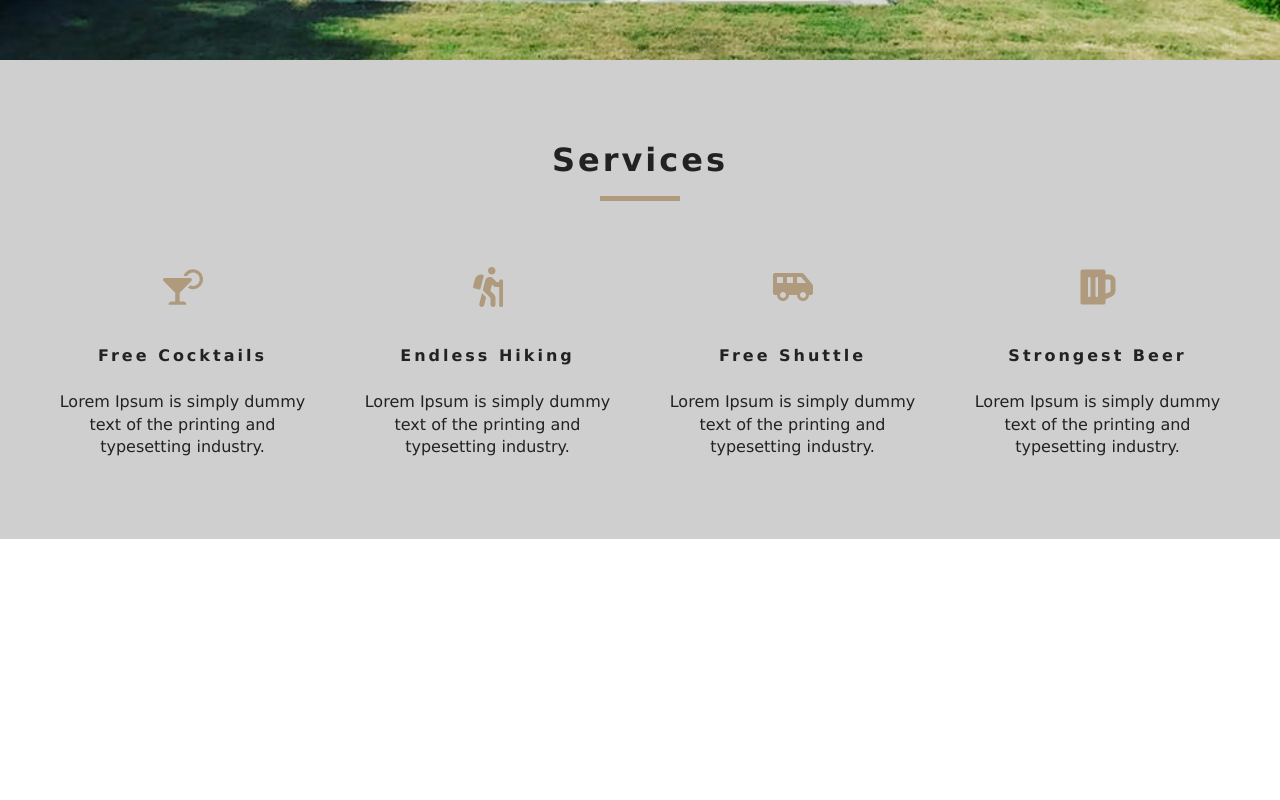
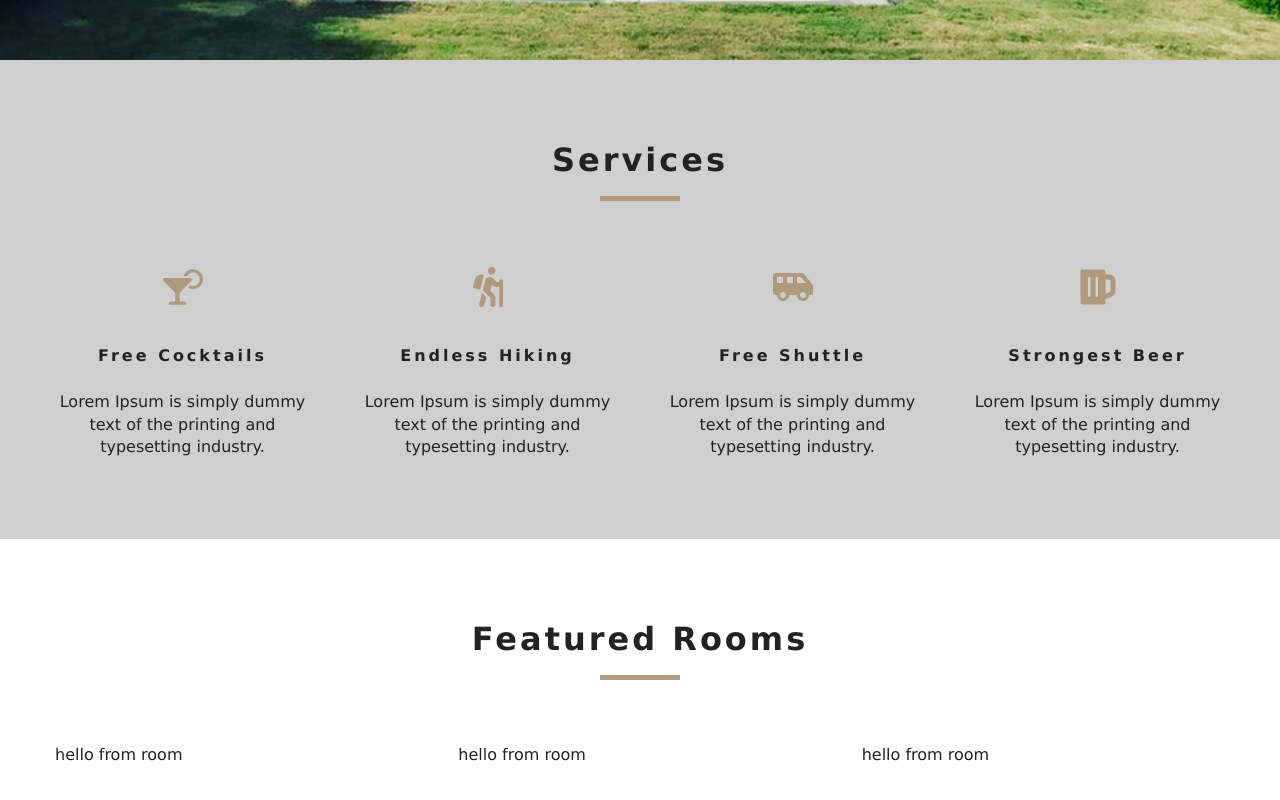
Before and after one commit to salifov/resort, a React (Create React App) app: page / in a window 1280 px wide. Shown: the part 740-1540 px from the top of the page. Before the commit the page ends 1279 px from the top, so only its background shows below. Built offline with nearby package versions, Linux system fonts and the light colour scheme.

Commit message:
Featured rooms added

```diff
--- /dev/null
+++ b/src/Context.js
@@ -0,0 +1,47 @@
+import React, { Component } from 'react';
+import items from "./data";
+
+const RoomContext = React.createContext();
+
+class RoomProvider extends Component {
+    state={
+        rooms:[],
+        sortedRooms:[],
+        featuredRooms:[],
+        loading: true
+    };
+    //getData
+    componentDidMount(){
+        //this.getData
+        let rooms = this.formatData(items);
+        let featuredRooms = rooms.filter(room=>room.featured === true);
+        this.setState({
+            rooms,
+            featuredRooms,
+            sortedRooms:rooms,
+            loading:false
+        });
+    }
+
+    formatData(items){
+        let tempItems = items.map(item =>{
+            let id = item.sys.id
+            let images = item.fields.images.map(image=> image.fields.file.url);
+            let room = {...item.fields,images,id}
+            return room;
+        });
+        return tempItems;
+    }
+
+    render() {
+        return (
+            <RoomContext.Provider value={{...this.state}}>
+                {this.props.children}
+            </RoomContext.Provider>
+        );
+    }
+}
+
+const RoomConsumer = RoomContext.Consumer;
+
+export{RoomProvider, RoomConsumer, RoomContext};
--- /dev/null
+++ b/src/components/FeaturedRooms.js
@@ -0,0 +1,24 @@
+import React, { Component } from 'react';
+import {RoomContext} from '../Context';
+import Loading from "./Loading";
+import Room from "./Room";
+import Title from "./Title";
+
+export default class FeaturedRooms extends Component {
+    static contextType = RoomContext;
+    render() {
+        let {loading, featuredRooms:rooms} = this.context;
+        rooms = rooms.map(room => {
+            return <Room key={room.id} room={room} />
+        });
+
+        return (
+            <section className="featured-rooms">
+                <Title title="featured rooms"></Title>
+                <div className="featured-rooms-center">
+                    {loading?<Loading/>:rooms}
+                </div>
+            </section>
+        );
+    }
+}
--- /dev/null
+++ b/src/components/Loading.js
@@ -0,0 +1,11 @@
+import React from 'react';
+import loadingGif from '../images/gif/loading-arrow.gif';
+
+export default function Loading() {
+    return (
+        <div className="loading">
+            <h4>rooms data loading...</h4>
+            <img src={loadingGif} alt=""></img>
+        </div>
+    );
+}
--- /dev/null
+++ b/src/components/Room.js
@@ -0,0 +1,9 @@
+import React from 'react';
+
+export default function Room() {
+    return (
+        <div>
+            hello from room
+        </div>
+    )
+}
--- a/src/index.js
+++ b/src/index.js
@@ -4,12 +4,16 @@
 import {BrowserRouter as Router, Route} from 'react-router-dom'
 import App from './App';
 import * as serviceWorker from './serviceWorker';
+import {RoomProvider} from './Context';
 
 ReactDOM.render(
-<Router>
-    <App />
-</Router>
-, document.getElementById('root'));
+    <RoomProvider>
+        <Router>
+            <App />
+         </Router>
+    </RoomProvider>,
+    document.getElementById('root')
+);
 
 // If you want your app to work offline and load faster, you can change
 // unregister() to register() below. Note this comes with some pitfalls.
--- a/src/pages/Home.js
+++ b/src/pages/Home.js
@@ -3,6 +3,7 @@
 import Banner from '../components/Banner';
 import {Link} from 'react-router-dom';
 import Services from '../components/Services';
+import FeaturedRooms from '../components/FeaturedRooms';
 
 export default function Home() {
     return (
@@ -13,6 +14,7 @@
             </Banner>
         </Hero>
         <Services></Services>
+        <FeaturedRooms></FeaturedRooms>
     </React.Fragment>
     );
 }
```
